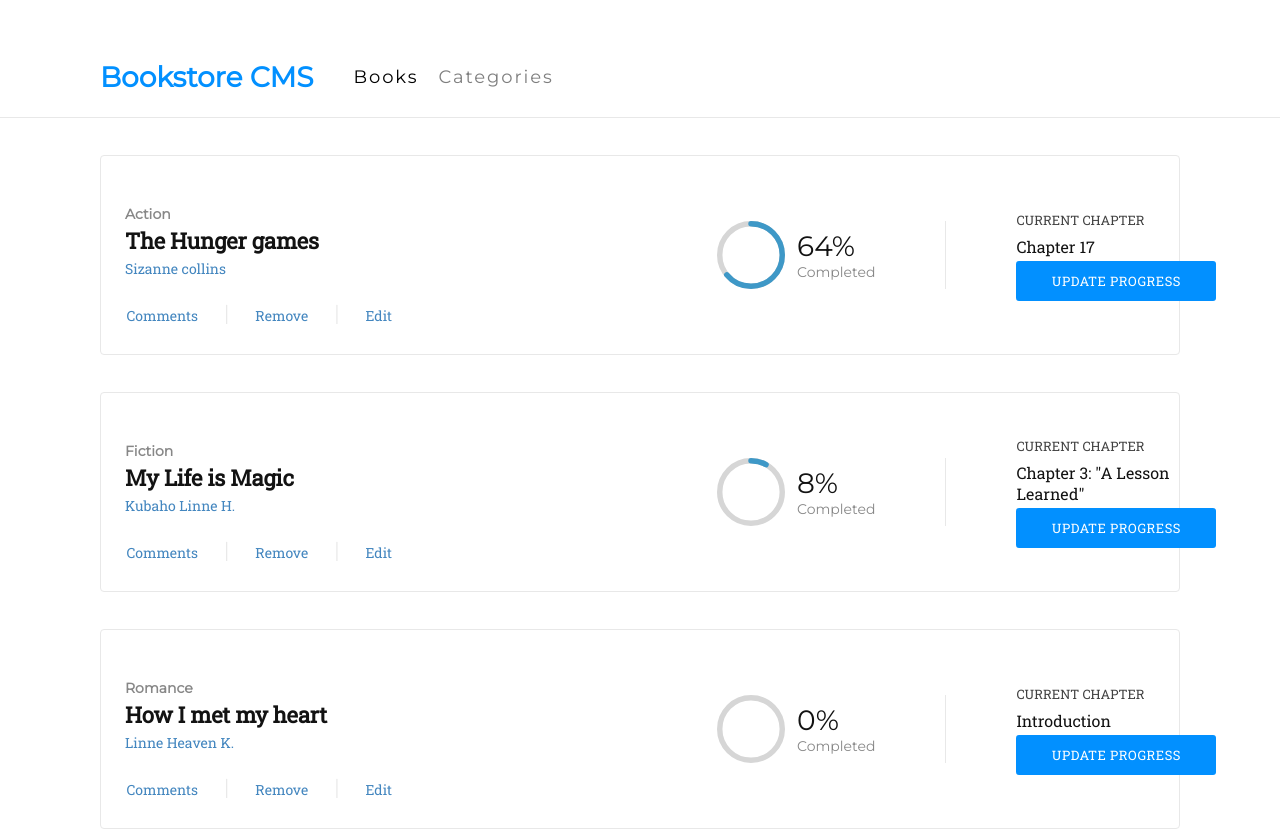
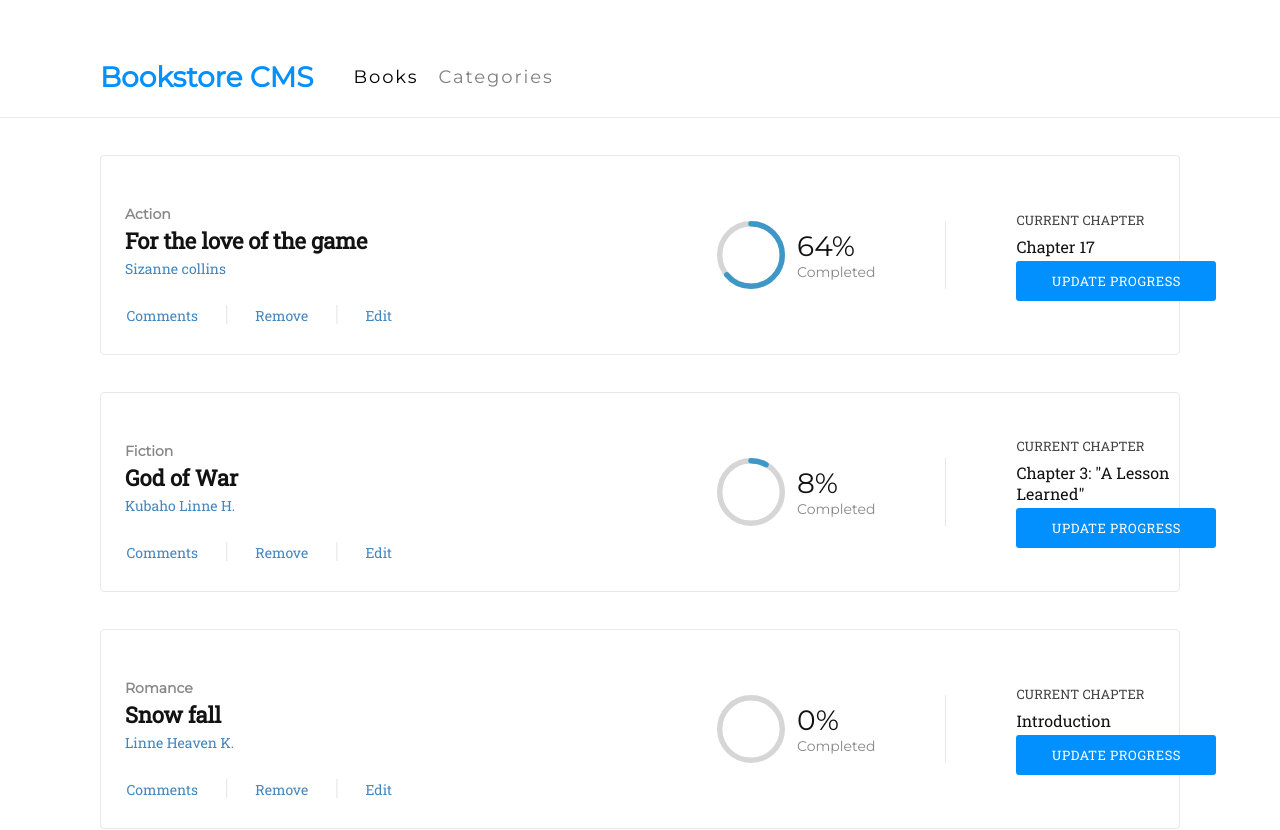
Before and after one commit to Mike47ip/bookstore-initialize, a React (Create React App) app: page / in a window 1280 px wide. Shown: the top 830 px of the page. Built offline with nearby package versions, Linux system fonts and the light colour scheme.

Commit message:
Correct movie names

```diff
--- a/src/components/booklist.js
+++ b/src/components/booklist.js
@@ -4,21 +4,21 @@ import Books from './Books';
 const booksArr = [
   {
     genre: 'Action',
-    title: 'The Hunger games',
+    title: 'For the love of the game',
     author: 'Sizanne collins',
     progress: '64',
     status: 'Completed',
     chapter: 'Chapter 17',
   }, {
     genre: 'Fiction',
-    title: 'My Life is Magic',
+    title: 'God of War',
     author: 'Kubaho Linne H.',
     progress: '8',
     status: 'Completed',
     chapter: 'Chapter 3: "A Lesson Learned"',
   }, {
     genre: 'Romance',
-    title: 'How I met my heart',
+    title: 'Snow fall',
     author: 'Linne Heaven K.',
     progress: '0',
     status: 'Completed',
```
